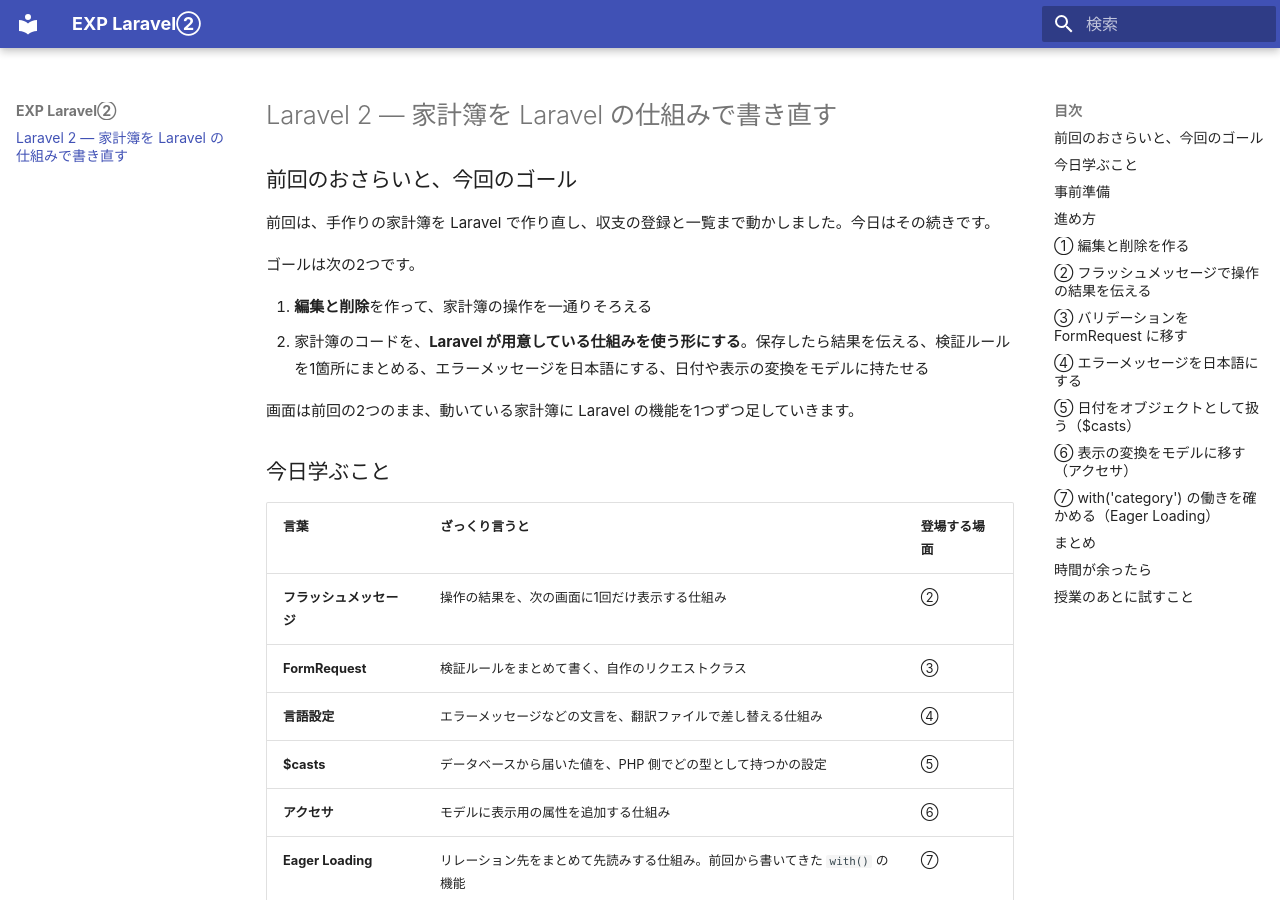
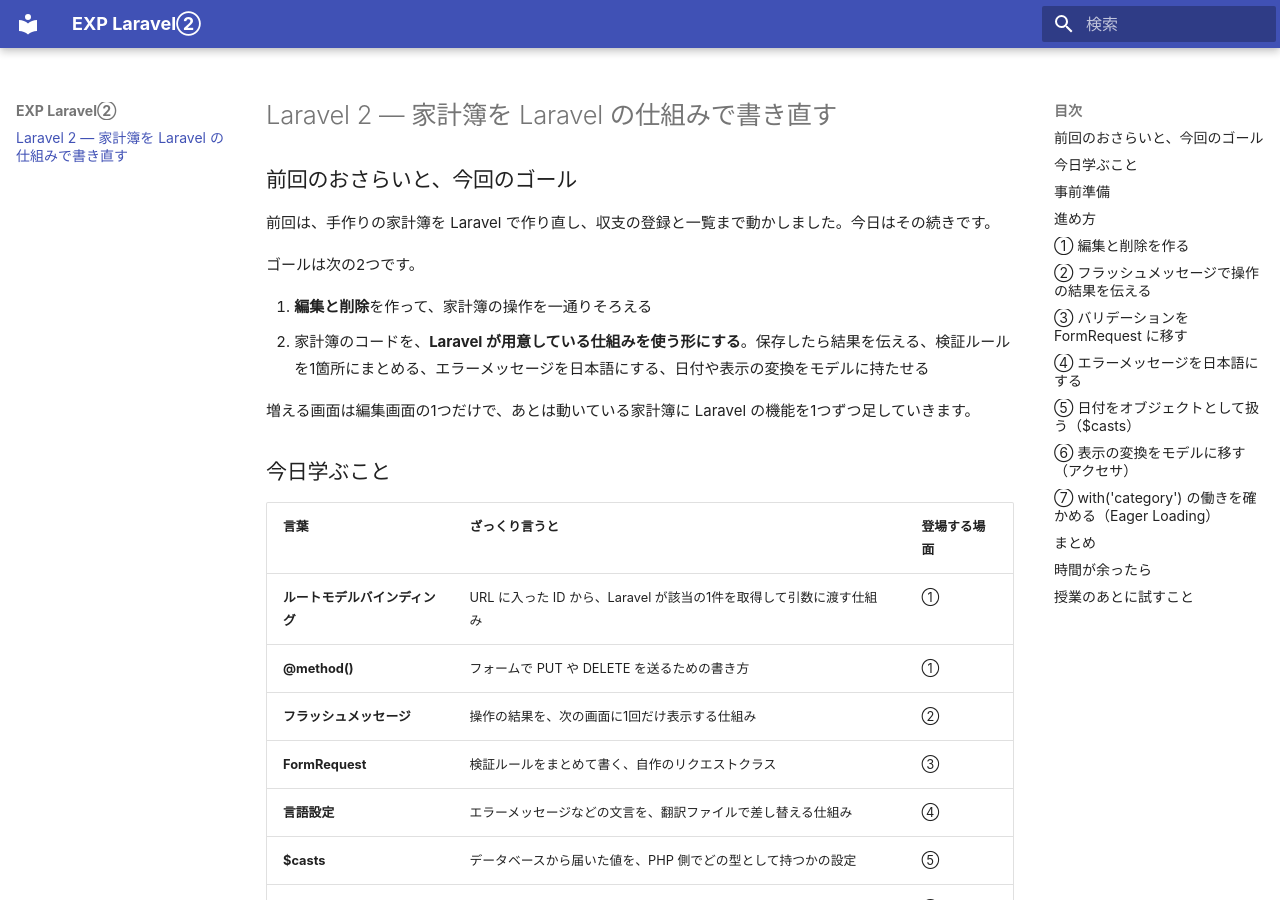
Before and after one commit to abekdwight/gslabo-lesson4, an MkDocs documentation site: the page built from docs/index.md, in a window 1280 px wide and 900 px high. Built offline with MkDocs 1.6.1 and Material for MkDocs 9.7.7, drawn with Linux system fonts in a browser that asks for light colours; some of the changed text lies outside the part shown.

````diff
--- a/docs/index.md
+++ b/docs/index.md
@@ -9,12 +9,14 @@
 1. **編集と削除**を作って、家計簿の操作を一通りそろえる
 2. 家計簿のコードを、**Laravel が用意している仕組みを使う形にする**。保存したら結果を伝える、検証ルールを1箇所にまとめる、エラーメッセージを日本語にする、日付や表示の変換をモデルに持たせる
 
-画面は前回の2つのまま、動いている家計簿に Laravel の機能を1つずつ足していきます。
+増える画面は編集画面の1つだけで、あとは動いている家計簿に Laravel の機能を1つずつ足していきます。
 
 ## 今日学ぶこと
 
 | 言葉                     | ざっくり言うと                                                       | 登場する場面 |
 | ------------------------ | -------------------------------------------------------------------- | ------------ |
+| **ルートモデルバインディング** | URL に入った ID から、Laravel が該当の1件を取得して引数に渡す仕組み | ①            |
+| **@method()**            | フォームで PUT や DELETE を送るための書き方                          | ①            |
 | **フラッシュメッセージ** | 操作の結果を、次の画面に1回だけ表示する仕組み                        | ②            |
 | **FormRequest**          | 検証ルールをまとめて書く、自作のリクエストクラス                     | ③            |
 | **言語設定**             | エラーメッセージなどの文言を、翻訳ファイルで差し替える仕組み         | ④            |
@@ -82,7 +84,7 @@ cd kakeibo
 
 ## ① 編集と削除を作る
 
-編集と削除で書くのは、ルート・コントローラ・ビュー・バリデーションで、前回の登録・一覧と同じです。新しく出てくる仕組みは、ルートモデルバインディングと `@method()` の2つです。
+編集と削除で書くのは、ルート・コントローラ・ビュー・バリデーションで、前回の登録・一覧と同じです。新しく出てくる仕組みは、ルートモデルバインディングと `@method()` の2つです。前回のあとに自分で編集と削除を作ってあった場合は、①は各タブの全文と見比べて確認し、②へ進んでください。
 
 ルートは前回 `Route::resource('transactions', ...)->except(['show'])` と宣言した時点で6本そろっているので、追記はありません。編集と削除が使う URL の形を、`route:list` の結果で確認します。
 
@@ -233,8 +235,9 @@ DELETE     transactions/{transaction} ........ transactions.destroy
 </x-layout>
 ```
 
-中身は `create.blade.php` のコピーで、違いは3つです。
-
+中身は `create.blade.php` のコピーで、違いは4つです。
+
+- 見出しが「取引を編集」になっている
 - `action` が `transactions.update` になり、`@method('PUT')` が入っている
 - 各 `old()` の第2引数に現在値が入っていて、開いた時点で入力済みになっている
 - ボタンの文言が「更新する」
@@ -677,7 +680,7 @@ DELETE     transactions/{transaction} ........ transactions.destroy
 
 `with('message', ...)` は、**セッション**に値を残します。セッションは、リクエストをまたいで値を保持する仕組みです。ここで残しているのは「次のリクエストまでだけ生きて、表示されたら消える」値で、この使い方を**フラッシュデータ**と呼びます。[フラッシュデータ](https://readouble.com/laravel/13.x/ja/session.html#flash-data)
 
-受け取る側は、共通レイアウトに置きます。どの画面に戻ってもメッセージを出せるようにするためです。`resources/views/components/layout.blade.php` の `</nav>` の次の行、`{{ $slot }}` の前に追加します。
+受け取る側は、共通レイアウトに置きます。どの画面に戻ってもメッセージを出せるようにするためです。`resources/views/components/layout.blade.php` の `</nav>` と `{{ $slot }}` の間に追加します。
 
 === "追加する部分"
 
@@ -715,19 +718,6 @@ DELETE     transactions/{transaction} ........ transactions.destroy
 
 `session('message')` は、セッションから値を読むヘルパ関数です。値が無ければ何も表示しません。
 
-スタイルを付けている場合は、`public/style.css` に1ブロック足します。
-
-```css
-/* フラッシュメッセージ */
-.message {
-  margin: 16px 0;
-  padding: 10px 14px;
-  background: #e8f5e9;
-  border-left: 4px solid #4caf50;
-  border-radius: 4px;
-}
-```
-
 !!! success "確認"
 
     1件登録すると、一覧の上に「登録しました」と表示されます。**そのままリロードすると、メッセージだけが消えます。**「次の1回だけ」を確認できたら成功です。更新と削除でも文言が変わって表示されます。
@@ -775,7 +765,7 @@ class TransactionRequest extends FormRequest
 }
 ```
 
-コントローラ側は、**引数の型を差し替えるだけ**です。ファイル先頭の `use` に `TransactionRequest` の1行を足し、もうどのメソッドも使わなくなる `use Illuminate\Http\Request;` を消します。そのうえで、`store` と `update` を次のようにします。
+コントローラ側は、**引数の型を差し替え、検証の5行を `validated()` の1行に置き換えます**。ファイル先頭の `use` に `TransactionRequest` の1行を足し、もうどのメソッドも使わなくなる `use Illuminate\Http\Request;` を消します。そのうえで、`store` と `update` を次のようにします。
 
 === "書き換える部分"
 
````
Also changed, not shown: kakeibo/public/style.css (+9 -0 lines), 1 other file.
